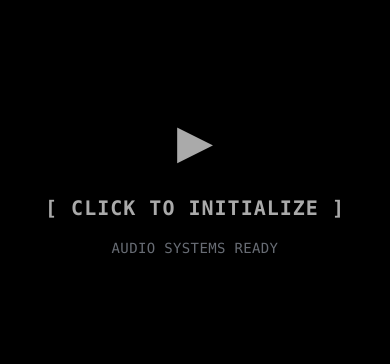
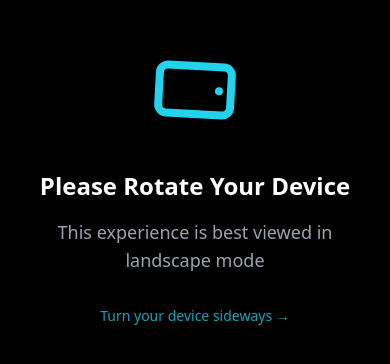
Before and after one commit to jorget15/Portfolio, a Next.js app: page / in a window 390 px wide. Shown: the part 238-602 px from the top of the page. Built offline with nearby package versions, Linux system fonts and the light colour scheme.

Commit message:
Add OrientationPrompt component for mobile device orientation guidance

```diff
--- /dev/null
+++ b/app/components/OrientationPrompt.tsx
@@ -0,0 +1,88 @@
+'use client';
+
+import { useEffect, useState } from 'react';
+import { motion, AnimatePresence } from 'framer-motion';
+
+export default function OrientationPrompt() {
+	const [isPortrait, setIsPortrait] = useState(false);
+
+	useEffect(() => {
+		const checkOrientation = () => {
+			// Only show on mobile/tablet (< 1024px) in portrait mode
+			const isMobileOrTablet = window.innerWidth < 1024;
+			const isPortraitMode = window.innerHeight > window.innerWidth;
+			setIsPortrait(isMobileOrTablet && isPortraitMode);
+		};
+
+		checkOrientation();
+		window.addEventListener('resize', checkOrientation);
+		window.addEventListener('orientationchange', checkOrientation);
+
+		return () => {
+			window.removeEventListener('resize', checkOrientation);
+			window.removeEventListener('orientationchange', checkOrientation);
+		};
+	}, []);
+
+	return (
+		<AnimatePresence>
+			{isPortrait && (
+				<motion.div
+					initial={{ opacity: 0 }}
+					animate={{ opacity: 1 }}
+					exit={{ opacity: 0 }}
+					className="fixed inset-0 z-[9999] bg-black flex items-center justify-center p-8"
+				>
+					<div className="text-center">
+						{/* Rotating phone icon */}
+						<motion.div
+							className="mb-8 flex justify-center"
+							animate={{ rotate: [0, -90, -90, 0] }}
+							transition={{
+								duration: 2,
+								repeat: Infinity,
+								ease: "easeInOut",
+								times: [0, 0.3, 0.7, 1],
+							}}
+						>
+							<svg
+								className="w-24 h-24 text-cyan-400"
+								fill="none"
+								stroke="currentColor"
+								viewBox="0 0 24 24"
+							>
+								<path
+									strokeLinecap="round"
+									strokeLinejoin="round"
+									strokeWidth={2}
+									d="M12 18h.01M8 21h8a2 2 0 002-2V5a2 2 0 00-2-2H8a2 2 0 00-2 2v14a2 2 0 002 2z"
+								/>
+							</svg>
+						</motion.div>
+
+						{/* Message */}
+						<h2 className="text-2xl md:text-3xl font-bold text-white mb-4">
+							Please Rotate Your Device
+						</h2>
+						<p className="text-gray-400 text-lg">
+							This experience is best viewed in landscape mode
+						</p>
+
+						{/* Pulsing hint */}
+						<motion.div
+							className="mt-8 text-cyan-400 text-sm"
+							animate={{ opacity: [0.5, 1, 0.5] }}
+							transition={{
+								duration: 2,
+								repeat: Infinity,
+								ease: "easeInOut",
+							}}
+						>
+							Turn your device sideways →
+						</motion.div>
+					</div>
+				</motion.div>
+			)}
+		</AnimatePresence>
+	);
+}
--- a/app/layout.tsx
+++ b/app/layout.tsx
@@ -2,6 +2,7 @@ import type { Metadata } from 'next';
 import { Geist, Geist_Mono } from 'next/font/google';
 import './globals.css';
 import { Analytics } from "@vercel/analytics/next"
+import OrientationPrompt from './components/OrientationPrompt';
 
 const geistSans = Geist({
 	variable: '--font-geist-sans',
@@ -90,7 +91,10 @@ export default function RootLayout({
 }>) {
 	return (
 		<html lang="en">
-			<body className={`${geistSans.variable} ${geistMono.variable} antialiased`}>{children}</body>
+			<body className={`${geistSans.variable} ${geistMono.variable} antialiased`}>
+				<OrientationPrompt />
+				{children}
+			</body>
 		    <Analytics />
 		</html>
 	);
```
